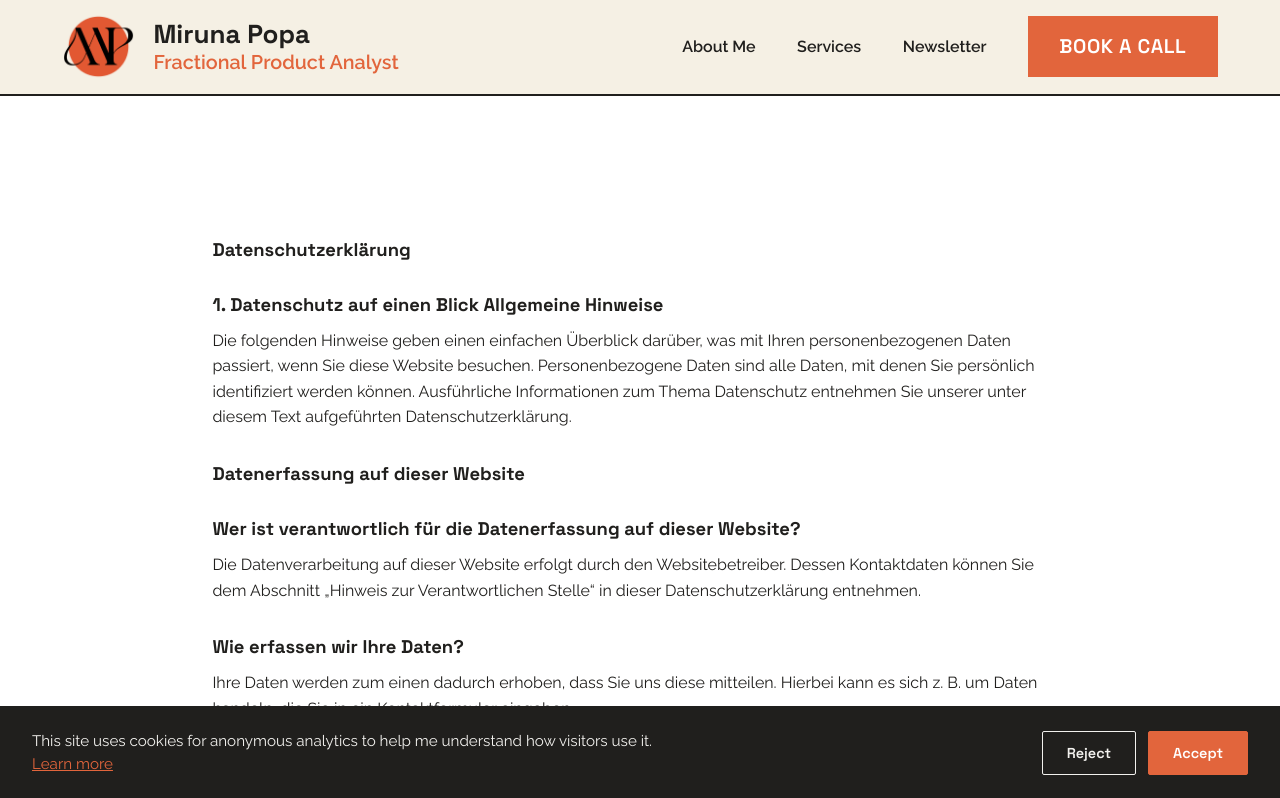
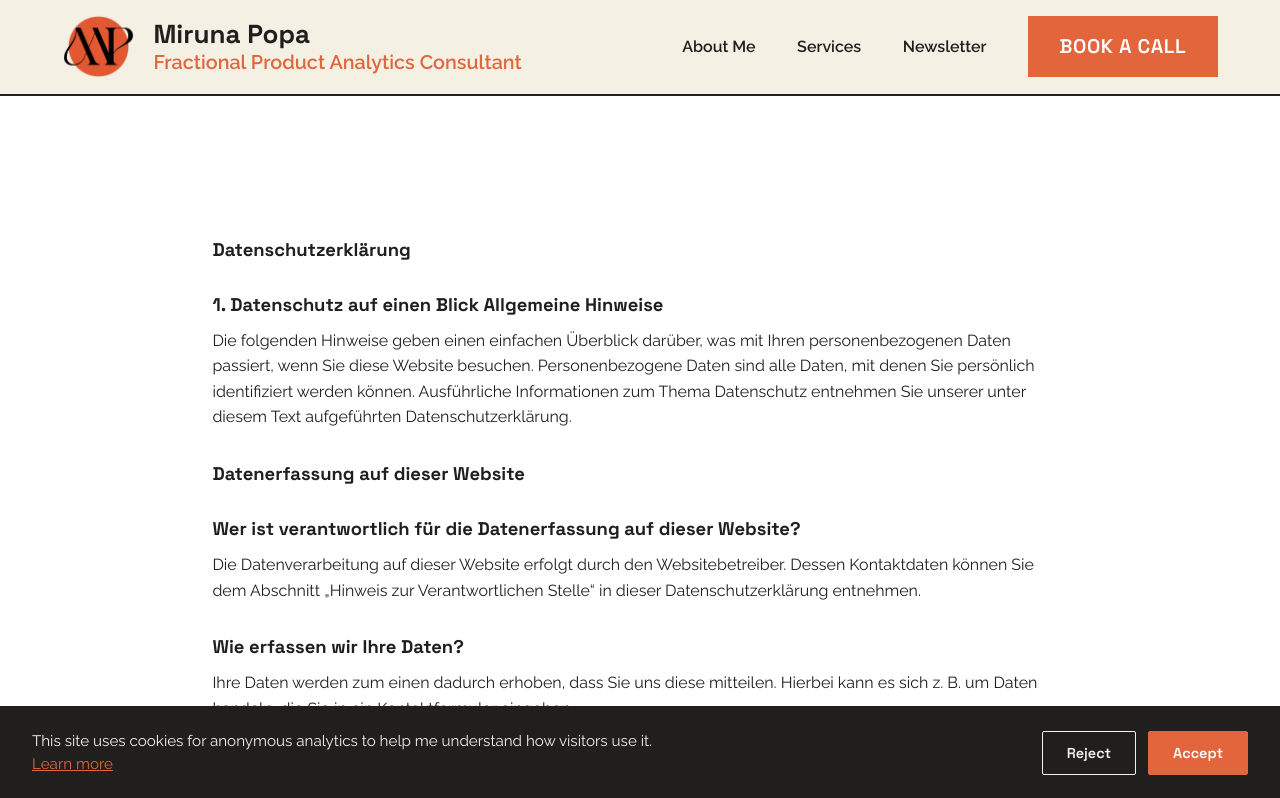
Before and after one commit to mirunapopa/portfolio_website, a React (Vite) app: page /datenschutzerklarung in a window 1280 px wide. Shown: the top 798 px of the page. Built offline with nearby package versions, Linux system fonts and the light colour scheme; no server answers.

Commit message:
Update headline to Fractional Product Analytics Consultant
Changes tagline across the header, page title/meta tags, JSON-LD
jobTitle, and legal page descriptions.

Co-Authored-By: Claude Sonnet 5 <noreply@anthropic.com>

```diff
--- a/content/site.md
+++ b/content/site.md
@@ -1,6 +1,6 @@
 ---
 name: "Miruna Popa"
-tagline: "Fractional Product Analyst"
+tagline: "Fractional Product Analytics Consultant"
 nav:
   - label: "About Me"
     url: "/about/"
--- a/index.html
+++ b/index.html
@@ -21,13 +21,13 @@
         }
       })(window.location)
     </script>
-    <title>Miruna Popa — Fractional Product Analyst</title>
+    <title>Miruna Popa — Fractional Product Analytics Consultant</title>
     <meta name="description" content="I help product teams understand their users through analytics, tracking, and experimentation." />
     <link rel="icon" type="image/png" href="%BASE_URL%favicon.png" />
 
     <meta property="og:type" content="website" />
     <meta property="og:site_name" content="Miruna Popa" />
-    <meta property="og:title" content="Miruna Popa — Fractional Product Analyst" />
+    <meta property="og:title" content="Miruna Popa — Fractional Product Analytics Consultant" />
     <meta property="og:description" content="I help product teams understand their users through analytics, tracking, and experimentation." />
     <meta property="og:url" content="https://mirunapopa.com/" />
     <link rel="canonical" href="https://mirunapopa.com/" />
@@ -36,7 +36,7 @@
     <meta property="og:image:height" content="628" />
 
     <meta name="twitter:card" content="summary_large_image" />
-    <meta name="twitter:title" content="Miruna Popa — Fractional Product Analyst" />
+    <meta name="twitter:title" content="Miruna Popa — Fractional Product Analytics Consultant" />
     <meta name="twitter:description" content="I help product teams understand their users through analytics, tracking, and experimentation." />
     <meta name="twitter:image" content="https://mirunapopa.com/og-image.jpg" />
     <link rel="preconnect" href="https://fonts.googleapis.com" />
@@ -52,8 +52,8 @@
         "name": "Miruna Popa",
         "url": "https://mirunapopa.com/",
         "image": "https://mirunapopa.com/og-image.jpg",
-        "jobTitle": "Fractional Product Analyst",
-        "description": "Fractional product analyst based in Berlin, Germany, with 12+ years of experience in analytics, tracking, and experimentation.",
+        "jobTitle": "Fractional Product Analytics Consultant",
+        "description": "Fractional product analytics consultant based in Berlin, Germany, with 12+ years of experience in analytics, tracking, and experimentation.",
         "email": "mailto:hello@mirunapopa.com",
         "address": {
           "@type": "PostalAddress",
--- a/public/404.html
+++ b/public/404.html
@@ -2,7 +2,7 @@
 <html>
   <head>
     <meta charset="utf-8" />
-    <title>Miruna Popa — Fractional Product Analyst</title>
+    <title>Miruna Popa — Fractional Product Analytics Consultant</title>
     <script type="text/javascript">
       // Single Page Apps for GitHub Pages
       // https://github.com/rafgraph/spa-github-pages
--- a/src/pages/Datenschutzerklarung.jsx
+++ b/src/pages/Datenschutzerklarung.jsx
@@ -5,7 +5,7 @@ export default function Datenschutzerklarung() {
     <LegalPage
       name="datenschutzerklarung"
       title="Datenschutzerklärung — Miruna Popa"
-      description="Datenschutzerklärung für die Website von Miruna Popa, Fractional Product Analyst."
+      description="Datenschutzerklärung für die Website von Miruna Popa, Fractional Product Analytics Consultant."
       path="/datenschutzerklarung/"
     />
   )
--- a/src/pages/Impressum.jsx
+++ b/src/pages/Impressum.jsx
@@ -5,7 +5,7 @@ export default function Impressum() {
     <LegalPage
       name="impressum"
       title="Impressum — Miruna Popa"
-      description="Impressum and legal contact details for Miruna Popa, Fractional Product Analyst."
+      description="Impressum and legal contact details for Miruna Popa, Fractional Product Analytics Consultant."
       path="/impressum/"
     />
   )
```
